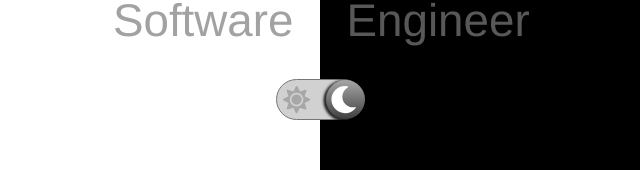
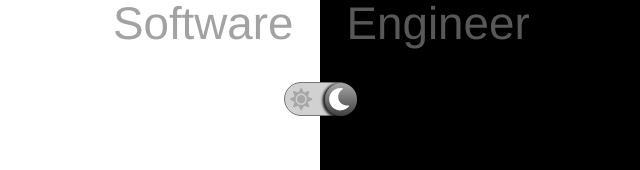
Before and after one commit to kimlisa/personal-portfolio-v1, a Vue app: page / in a window 1280 px wide. Shown: the part 436-606 px from the top of the page, without its empty margins (320-960 px from the left). Built offline with nearby package versions, Linux system fonts and the light colour scheme.

Commit message:
Add media query for ex small screen (350px)

```diff
--- a/src/App.vue
+++ b/src/App.vue
@@ -282,6 +282,10 @@ h3 {
   @media screen and (max-width: 35em) {
     font-size: 2.3em;
   }
+
+  @media screen and (max-width: 21.875em) {
+    font-size: 2em;
+  }
 }
 
 h4 {
@@ -296,6 +300,10 @@ h4 {
   @media screen and (max-width: 25em) {
     font-size: 1.3em;
   }
+
+  @media screen and (max-width: 21.875em) {
+    font-size: 1.1em;
+  }
 }
 
 h5 {
@@ -305,6 +313,10 @@ h5 {
 
   @media screen and (max-width: 25em) {
     font-size: 1em;
+  }
+
+  @media screen and (max-width: 21.875em) {
+    font-size: 0.85em;
   }
 }
 
--- a/src/components/BtnColorToggler.vue
+++ b/src/components/BtnColorToggler.vue
@@ -132,7 +132,11 @@ $spacing-toggle-icon: 0.28em;
 .btn--3D {
   width: 3.2em;
   height: 1.49em;
-  font-size: 1.7em;
+  font-size: 1.4em;
+
+  @media screen and (max-width: 59.875em) {
+    font-size: 1.7em;
+  }
 
   &::after {
     top: 0;
--- a/src/components/ProjectCard.vue
+++ b/src/components/ProjectCard.vue
@@ -46,6 +46,10 @@
 
     ::v-deep li {
       margin: 0 1.4em 0 0;
+
+      &:last-child {
+        margin-right: 0;
+      }
     }
 
     ::v-deep li::before {
--- a/src/views/Contact.vue
+++ b/src/views/Contact.vue
@@ -45,6 +45,10 @@ export default class Contact extends Vue {
       margin-top: 3em;
       border: 1px dashed rgba(15, 157, 123, 0.35);
       border-radius: 0.5em;
+
+      @media screen and (max-width: 30.313em) {
+        padding: 1em;
+      }
     }
   }
 }
--- a/src/views/Home.vue
+++ b/src/views/Home.vue
@@ -171,8 +171,12 @@ export default class Home extends Vue {
 }
 
 .color-toggler__wrapper {
-  height: 2.5em;
+  height: 2.1em;
   margin-top: 2rem;
+
+  @media screen and (max-width: 59.875em) {
+    height: 2.6em;
+  }
 }
 
 h1 {
--- a/src/views/Projects.vue
+++ b/src/views/Projects.vue
@@ -53,4 +53,16 @@ export default class Projects extends Vue {
   }
 }
 
+@media screen and (max-width: 21.875em) {
+  ::v-deep .project-others__container {
+    grid-template-columns: repeat(auto-fill, minmax(15em, 1fr));
+  }
+
+  ::v-deep .project-featured__container {
+    .ul--grid {
+      grid-template-columns: minmax(9em, auto) minmax(9em, auto);
+    }
+  }
+}
+
 </style>
```
